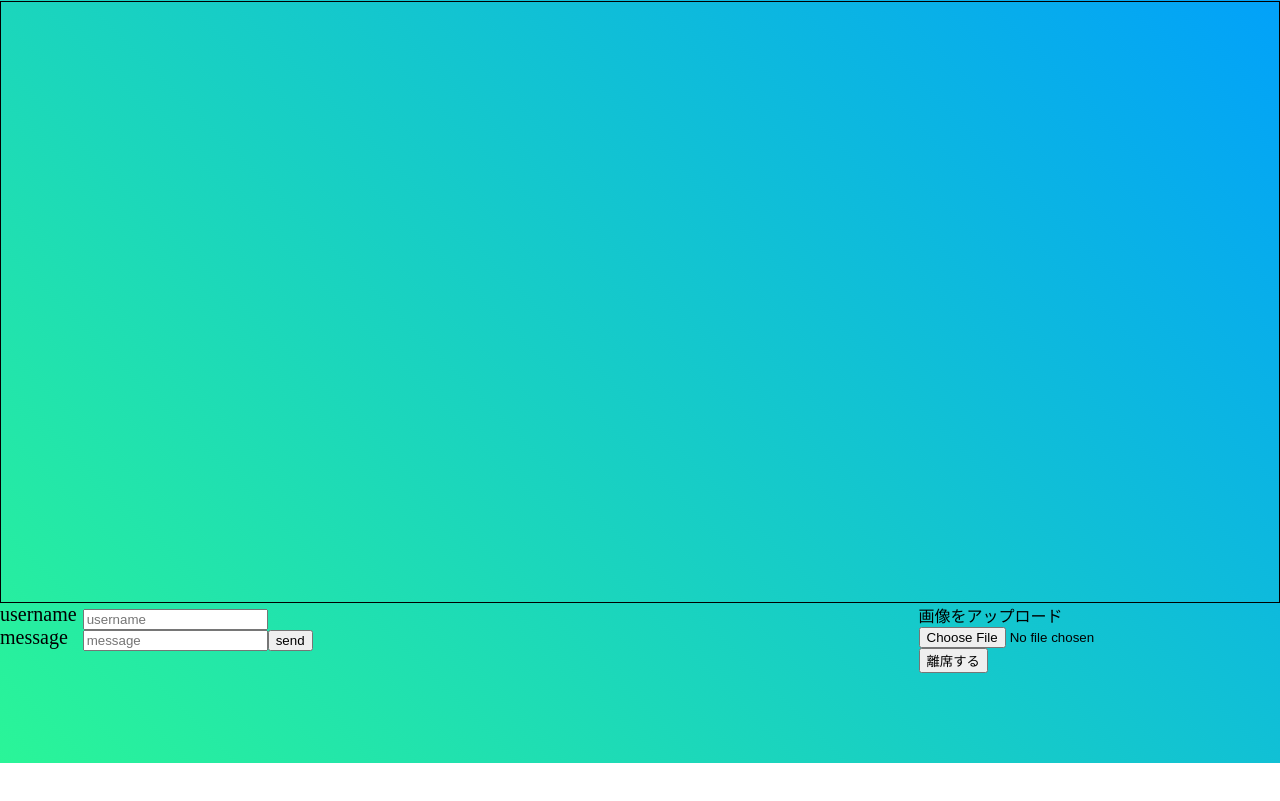
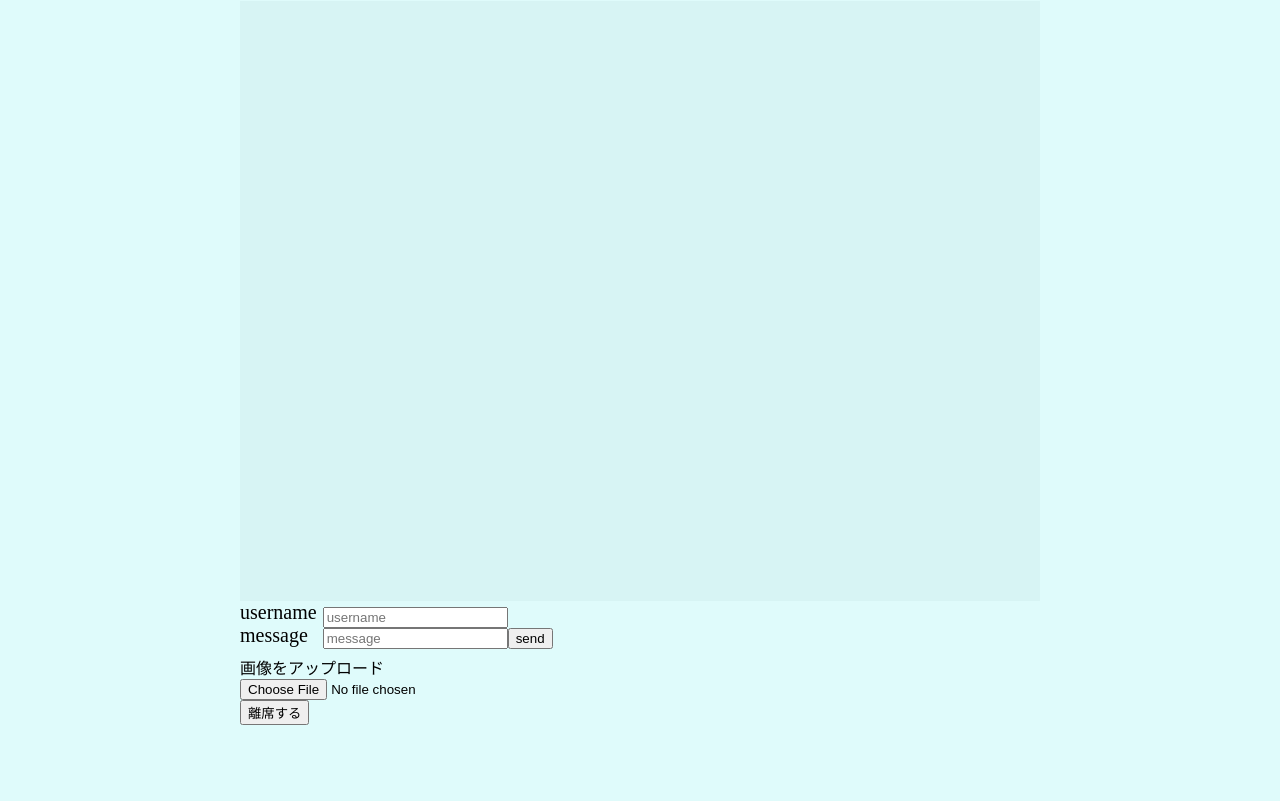
Before and after one commit to sunnybluesky/harezora-chat-test, a website: page public/index.html in a window 1280 px wide. Shown: the part 79-880 px from the top of the page. Before the commit the page ends 842 px from the top, so only its background shows below. Drawn offline with nearby package versions, Linux system fonts and the light colour scheme; no server answers.

Commit message:
Update style.css

```diff
--- a/public/style.css
+++ b/public/style.css
@@ -3,15 +3,18 @@ body{
   height:100%;
   margin:0px;
   padding:0px;
-  overflow:hidden;
-  background: linear-gradient(45deg, #2af598 0%, #009efd 100%);
+  background: #dffbfb;
+
+
 }
-
+span{
+  font-size:10px;
+}
 .main-frame{
   height:500px;
 
-  border:solid 1px #000000;
   overflow-y:scroll;
+
 }
 .main{
   margin:0px;
@@ -28,12 +31,14 @@ span{
 }
 .bottom-ui{
   display:flex;
+  flex-flow: wrap;
+  max-width:800px;
 }
 .input-box{
   padding:6px;
 }
 .visitor{
-  min-width:600px;
+  min-width:800px;
   display:flex;
   overflow-wrap: auto-flow;
   overflow-y:scroll;
@@ -51,3 +56,27 @@ span{
   cursor: pointer;
   width:60px;
 }
+
+.frame{
+  max-width:800px;
+
+}
+.box{
+  display:flex;
+  align-items: center;
+  flex-flow: wrap;
+  justify-content: space-around;
+}
+.message{
+  font-size:16px;
+border-top:#b4cfcf solid 1px;
+}
+.name{
+  font-size:12px;
+  padding-bottom:5px;
+}
+
+
+.main-frame{
+  background: #d7f4f4;
+}
```
